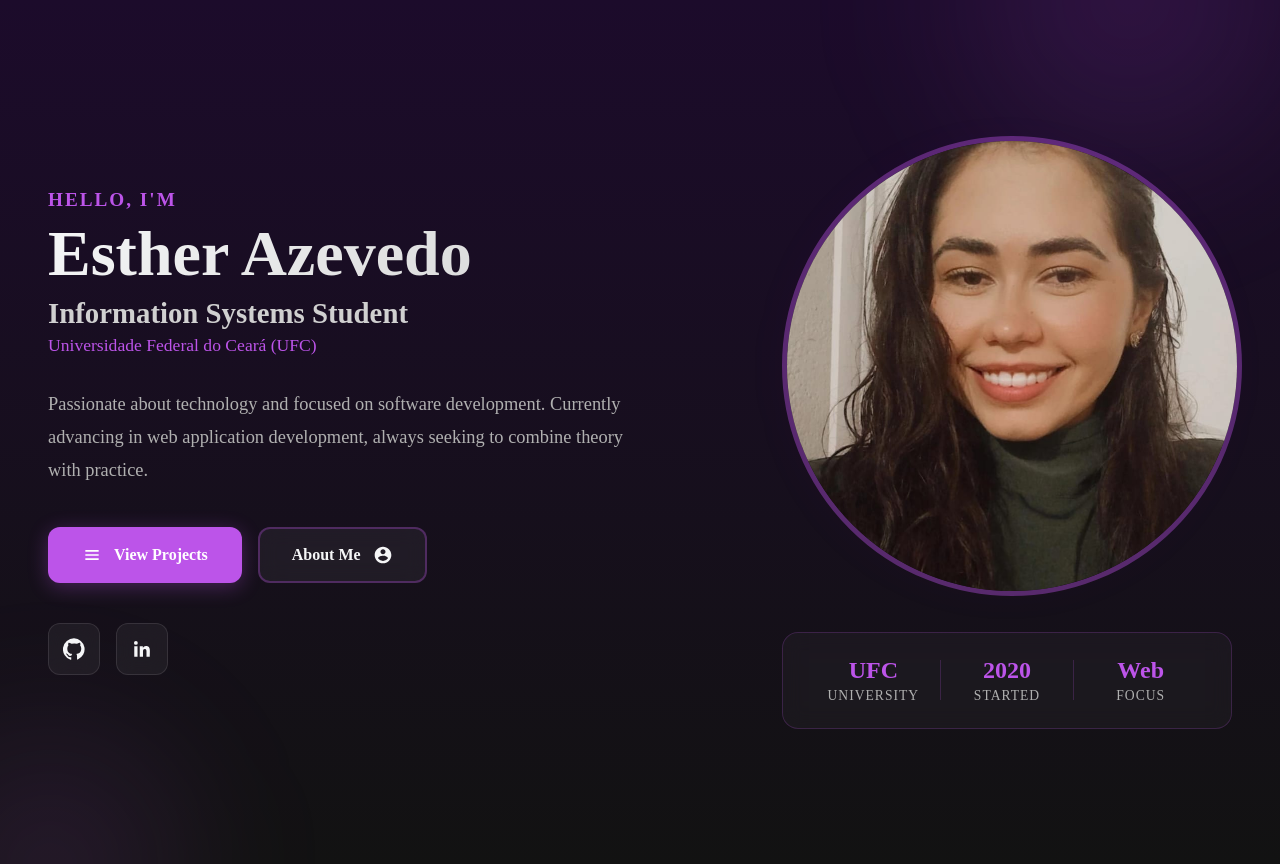
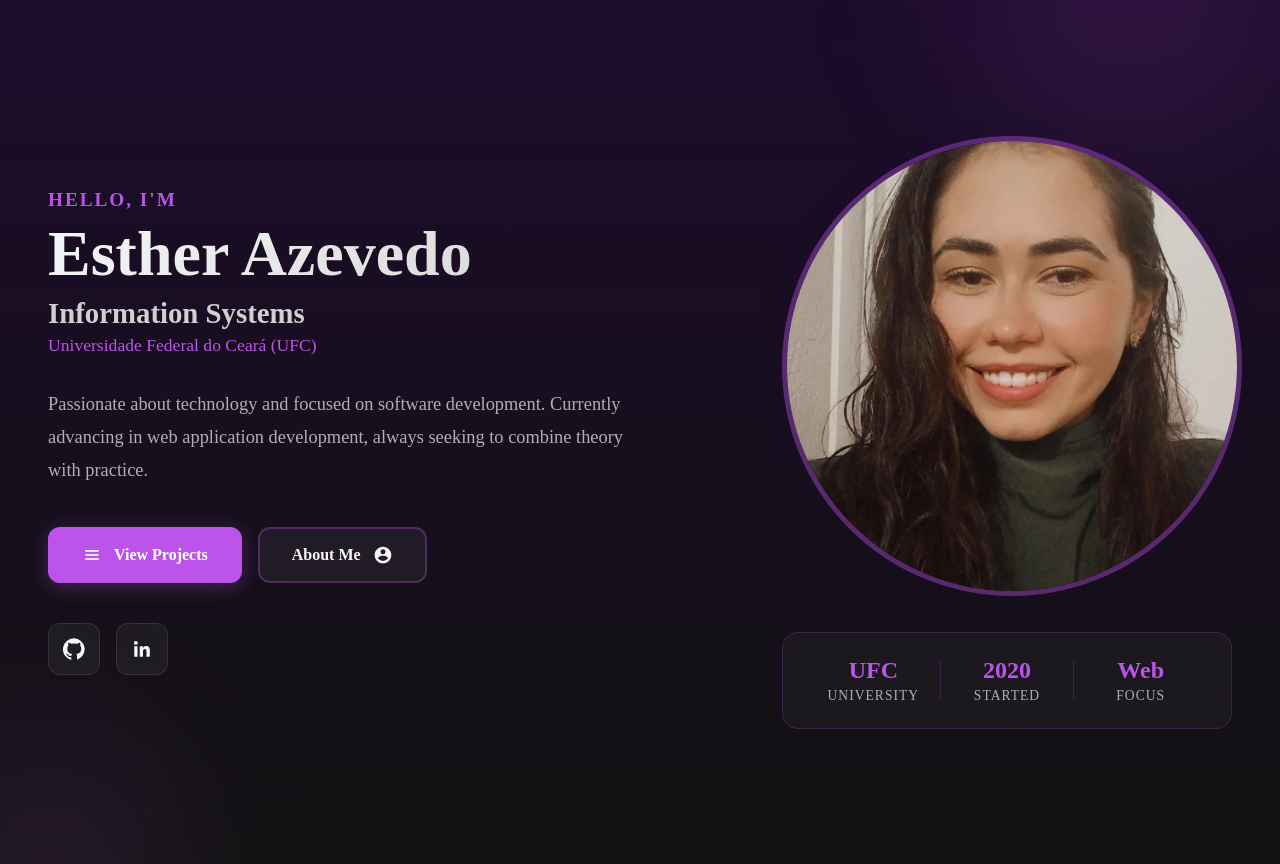
Before and after one commit to EstherAzevedo/landing-page, a Vue app: page / in a window 1280 px wide. Built offline with nearby package versions, Linux system fonts and the light colour scheme.

Commit message:
style: retirar palavra student  na home

```diff
--- a/src/pages/Home.vue
+++ b/src/pages/Home.vue
@@ -10,7 +10,7 @@
                 <div class="info">
                     <div class="greeting">Hello, I'm</div>
                     <h1 class="name">Esther Azevedo</h1>
-                    <h2 class="title">Information Systems Student</h2>
+                    <h2 class="title">Information Systems</h2>
                     <p class="institution">Universidade Federal do Ceará (UFC)</p>
 
                     <p class="description">
```
